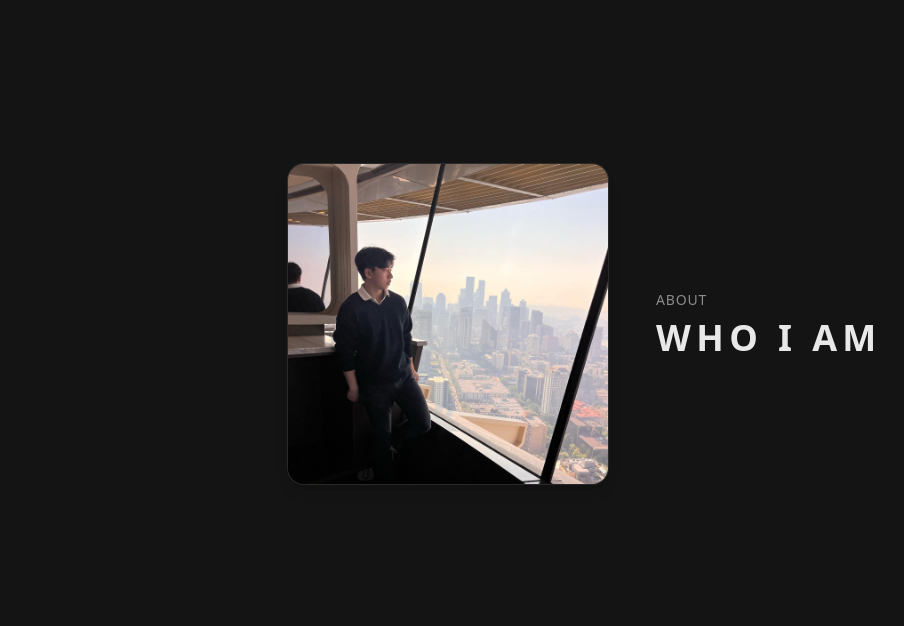
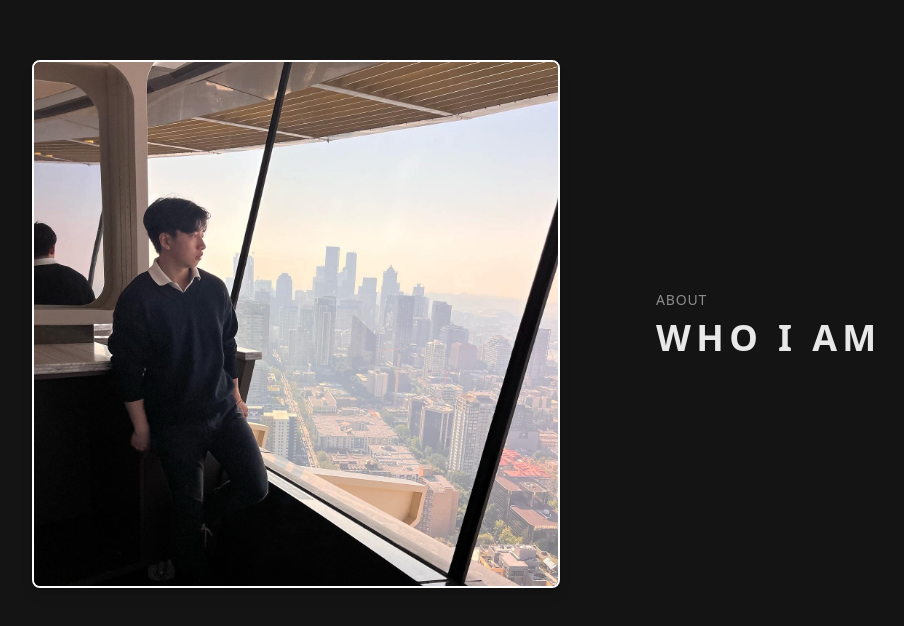
Before and after one commit to Luke7787/website-portfolio, a Next.js app in the folder luke-portfolio/: page / in a window 1280 px wide. Shown: the part 908-1534 px from the top of the page, without its empty margins (8-912 px from the left). Built offline with nearby package versions, Linux system fonts and the light colour scheme.

Commit message:
created image on left hand side and text on right hand side in about me section

```diff
--- a/luke-portfolio/src/app/page.tsx
+++ b/luke-portfolio/src/app/page.tsx
@@ -45,20 +45,28 @@ export default function Page() {
         <div className="mx-auto grid max-w-6xl grid-cols-1 items-center gap-12 px-6 md:grid-cols-2">
           {/* Left: Image */}
           <div className="flex justify-center md:justify-end">
-            <Image
-              src="/images/about.jpg"
-              alt="Luke Zhuang portrait"
-              width={320}
-              height={320}
+            <div
               className="
-          rounded-2xl
-          object-cover
-          shadow-lg
-          ring-1
-          ring-white/10
+                max-w-[50rem]
+                max-h-[33rem]
+                -translate-x-6
+                md:-translate-x-12
         "
-              priority={false}
-            />
+            >
+              <Image
+                src="/images/about.jpg"
+                alt="Luke Zhuang portrait"
+                width={800}
+                height={528}
+                className="
+                rounded-lg
+                border-2
+                border-white
+                shadow-lg
+                object-cover
+              "
+              />
+            </div>
           </div>
 
           {/* Right: Text */}
```
